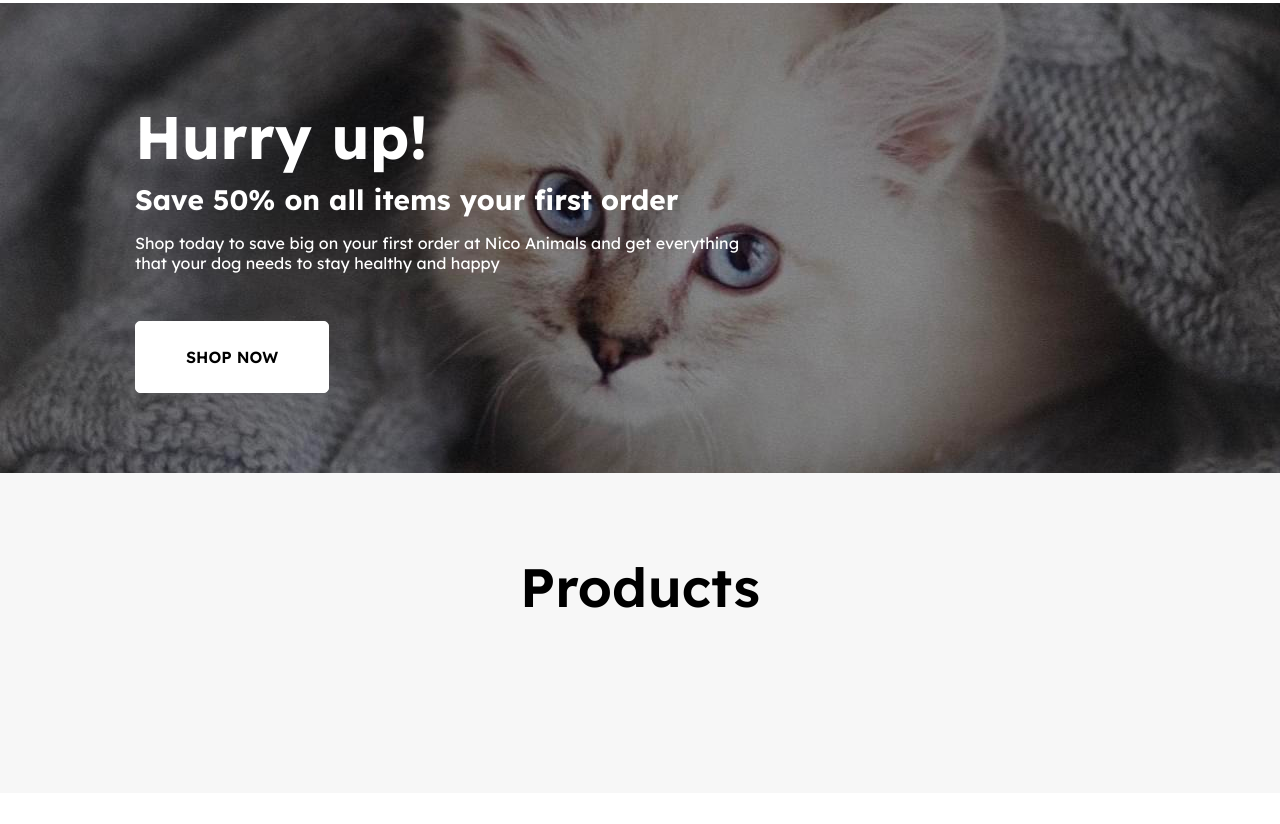
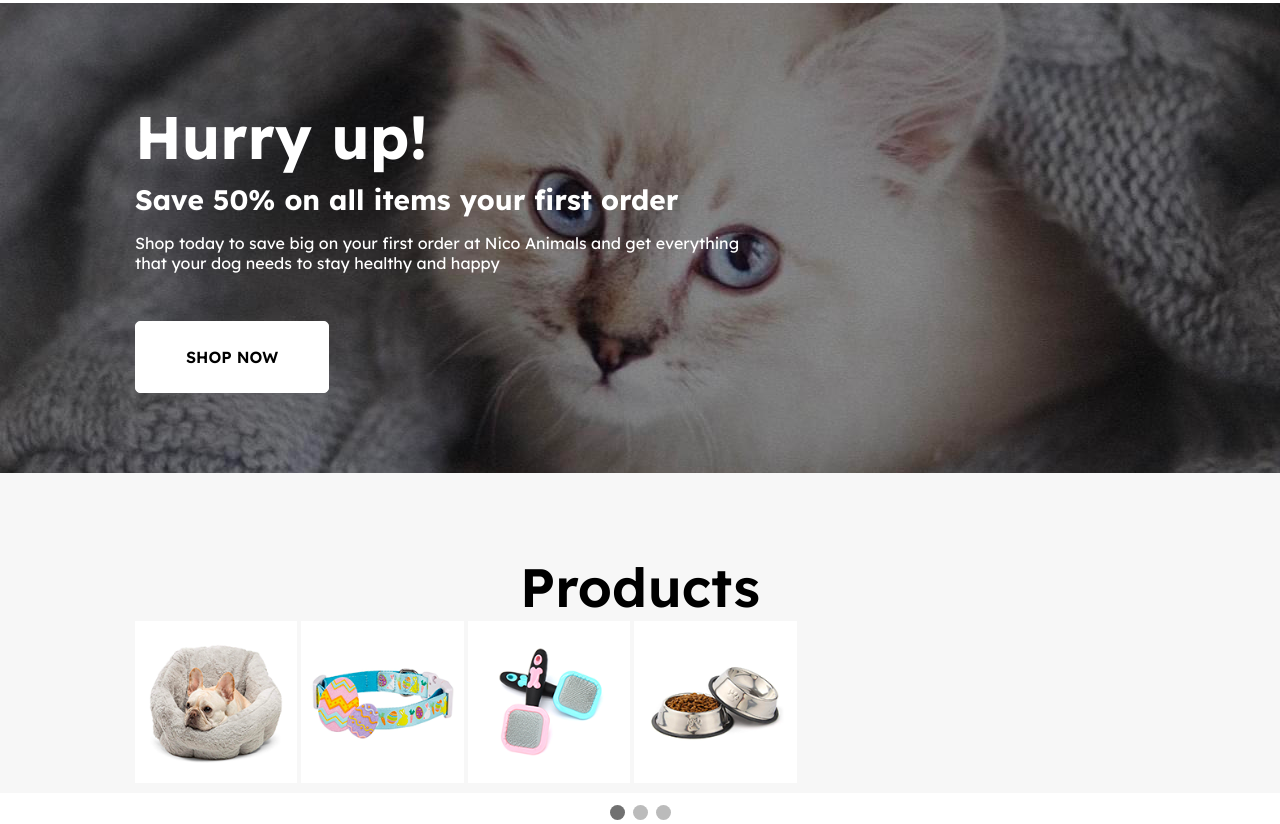
Before and after one commit to JuggerPika/Nico, a plain HTML site: page index.html in a window 1280 px wide. Shown: the part 1501-2325 px from the top of the page. Before the commit the page ends 2294 px from the top, so only its background shows below. Drawn offline with Linux system fonts and the light colour scheme.

Commit message:
create slider

```diff
--- a/index.html
+++ b/index.html
@@ -116,6 +116,36 @@
         <div class="container">
             <h1 class="title-2">Products</h1>
 
+            <div class="slideshow-container">
+                <div class="mySlides fade">
+                  <img src="/img/item-1.png" style="width:20%">
+                  <img src="/img/item-2.png" style="width:20%">
+                  <img src="/img/item-3.png" style="width:20%">
+                  <img src="/img/item-4.png" style="width:20%">
+                </div>
+
+                <div class="mySlides fade">
+                  <img src="/img/item-4.png" style="width:20%">
+                  <img src="/img/item-3.png" style="width:20%">
+                  <img src="/img/item-2.png" style="width:20%">
+                  <img src="/img/item-1.png" style="width:20%">
+                </div>
+
+                <div class="mySlides fade">
+                  <img src="/img/item-1.png" style="width:20%">
+                  <img src="/img/item-2.png" style="width:20%">
+                  <img src="/img/item-3.png" style="width:20%">
+                  <img src="/img/item-4.png" style="width:20%">
+                </div>
+
+              </div>
+              <br>
+
+              <div style="text-align:center">
+                <span class="dot" onclick="currentSlide(1)"></span>
+                <span class="dot" onclick="currentSlide(2)"></span>
+                <span class="dot" onclick="currentSlide(3)"></span>
+              </div>
     </section>
 
 
--- a/script.js
+++ b/script.js
@@ -1,3 +1,4 @@
+// fixed nav
 let lastScroll = 0;
 const defualOffSet = 60;
 const defualwindow = 115;
@@ -20,3 +21,32 @@ window.addEventListener('scroll', () =>{
 
     lastScroll = scrollPosition();
 })
+
+// slider
+
+let slideIndex = 1;
+showSlides(slideIndex);
+
+function plusSlides(n) {
+  showSlides(slideIndex += n);
+}
+
+function currentSlide(n) {
+  showSlides(slideIndex = n);
+}
+
+function showSlides(n) {
+  let i;
+  let slides = document.getElementsByClassName("mySlides");
+  let dots = document.getElementsByClassName("dot");
+  if (n > slides.length) {slideIndex = 1}
+  if (n < 1) {slideIndex = slides.length}
+  for (i = 0; i < slides.length; i++) {
+    slides[i].style.display = "none";
+  }
+  for (i = 0; i < dots.length; i++) {
+    dots[i].className = dots[i].className.replace(" active", "");
+  }
+  slides[slideIndex-1].style.display = "block";
+  dots[slideIndex-1].className += " active";
+}
--- a/style.css
+++ b/style.css
@@ -449,3 +449,45 @@ nav {
     font-family: 'Lexend', sans-serif;
     font-weight: 600;
 }
+
+/* slider */
+
+* {box-sizing:border-box}
+
+.slideshow-container {
+    display: flex;
+    width: 100%;
+    position: relative;
+}
+
+.mySlides {
+    display: flex;
+    justify-content: center;
+}
+
+.dot {
+    cursor: pointer;
+    height: 15px;
+    width: 15px;
+    margin: 0 2px;
+    background-color: #bbb;
+    border-radius: 50%;
+    display: inline-block;
+    transition: background-color 0.6s ease;
+}
+
+.active, .dot:hover {
+    background-color: #717171;
+}
+
+.fade {
+    display: inline-flex;
+    justify-content: space-between;
+    animation-name: fade;
+    animation-duration: 1.5s;
+}
+
+@keyframes fade {
+    from {opacity: .4}
+    to {opacity: 1}
+}
```
